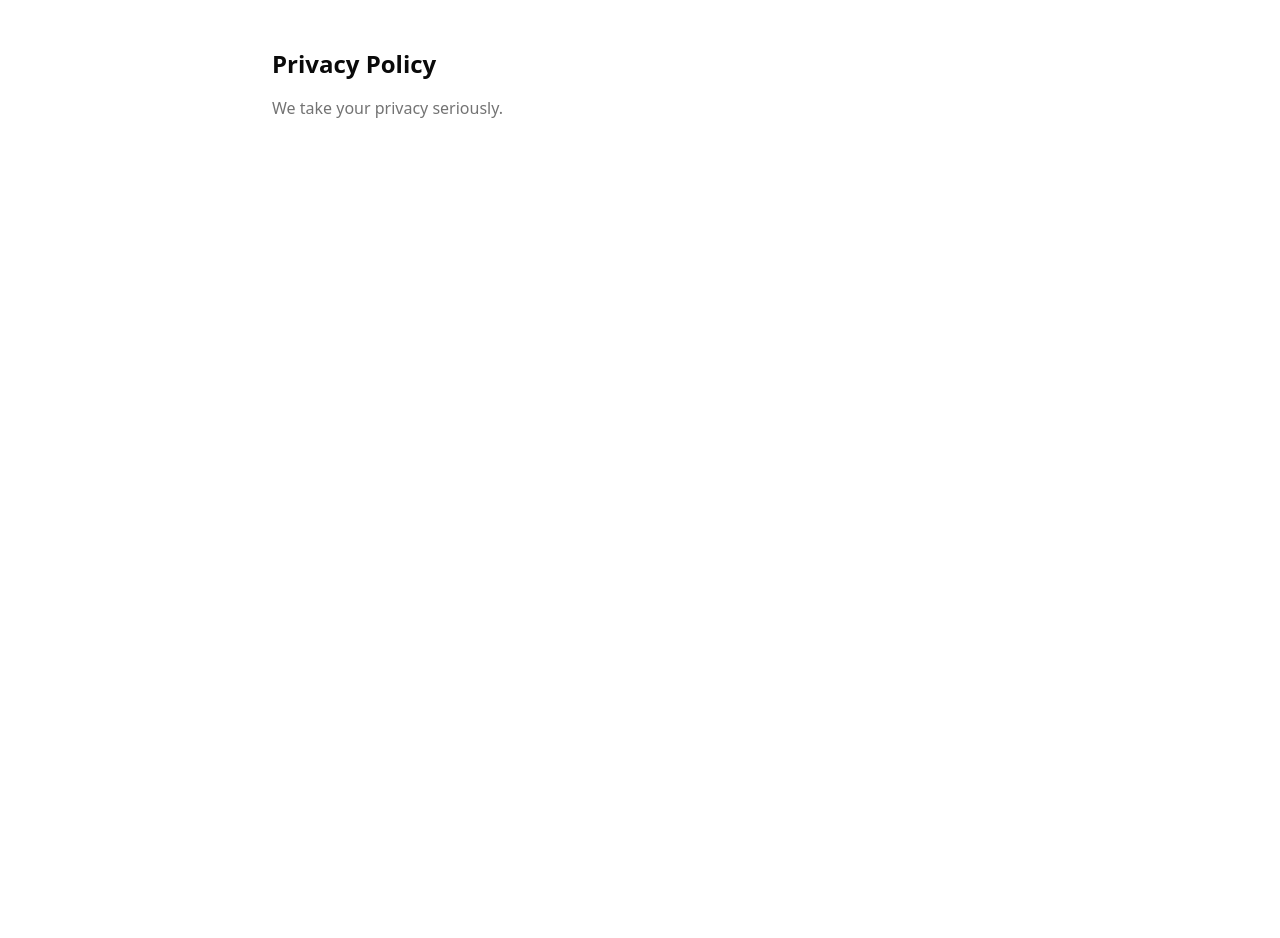
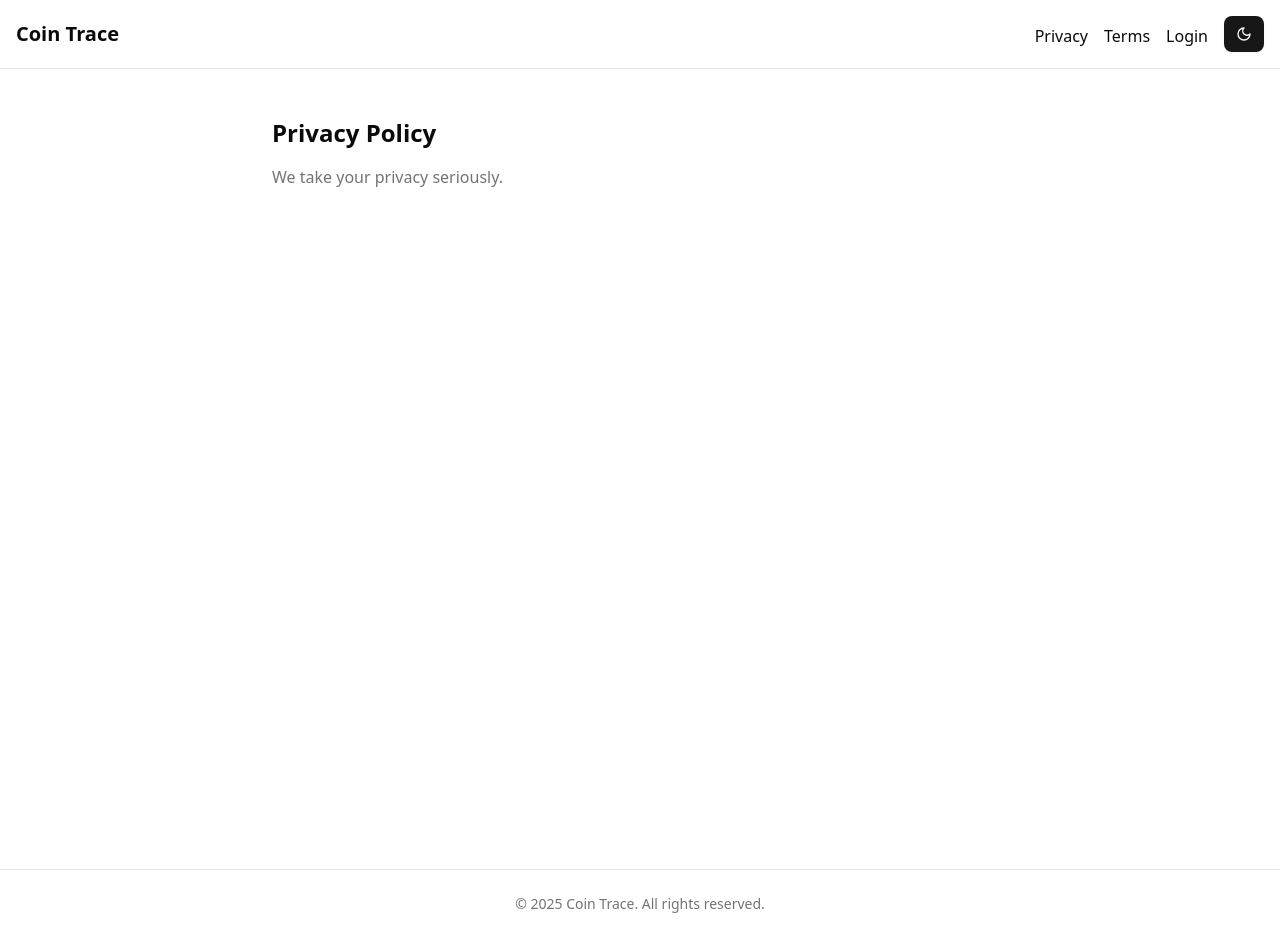
Before and after one commit to abijith-suresh/coin-trace, a Next.js app: page /privacy-policy in a window 1280 px wide. Before the commit the page ends 800 px from the top, so only its background shows below. Built offline with nearby package versions, Linux system fonts and the light colour scheme.

Commit message:
feat: add navbar and footer, updated landing page

```diff
--- a/src/app/layout.tsx
+++ b/src/app/layout.tsx
@@ -2,6 +2,8 @@ import type { Metadata } from "next";
 import { Geist, Geist_Mono } from "next/font/google";
 import "./globals.css";
 import { ThemeProvider } from "@/components/theme-provider"
+import Navbar from "@/components/Navbar";
+import Footer from "@/components/Footer";
 
 const geistSans = Geist({
   variable: "--font-geist-sans",
@@ -34,7 +36,9 @@ export default function RootLayout({
           enableSystem
           disableTransitionOnChange
         >
-          {children}
+          <Navbar />
+          <main className="min-h-screen">{children}</main>
+          <Footer />
         </ThemeProvider>
       </body>
     </html>
--- /dev/null
+++ b/src/components/Footer.tsx
@@ -0,0 +1,7 @@
+export default function Footer() {
+  return (
+    <footer className="text-center py-6 border-t text-sm text-muted-foreground">
+      © {new Date().getFullYear()} Coin Trace. All rights reserved.
+    </footer>
+  );
+}
--- /dev/null
+++ b/src/components/Navbar.tsx
@@ -0,0 +1,18 @@
+import Link from 'next/link';
+import { ThemeToggle } from './theme-toggle';
+
+export default function Navbar() {
+  return (
+    <nav className="flex items-center justify-between p-4 border-b">
+      <Link href="/" className="text-xl font-bold">
+        Coin Trace
+      </Link>
+      <div className="space-x-4">
+        <Link href="/privacy-policy">Privacy</Link>
+        <Link href="/terms-of-service">Terms</Link>
+        <Link href="/signin">Login</Link>
+        <ThemeToggle />
+      </div>
+    </nav>
+  );
+}
--- a/src/components/theme-toggle.tsx
+++ b/src/components/theme-toggle.tsx
@@ -1,15 +1,23 @@
 'use client';
 
+import { useEffect, useState } from 'react';
 import { useTheme } from 'next-themes';
 import { Sun, Moon } from 'lucide-react';
 import { Button } from '@/components/ui/button';
 
 export function ThemeToggle() {
   const { theme, setTheme } = useTheme();
+  const [mounted, setMounted] = useState(false);
+
+  useEffect(() => {
+    setMounted(true);
+  }, []);
+
+  if (!mounted) return null;
 
   return (
     <Button onClick={() => setTheme(theme === 'dark' ? 'light' : 'dark')}>
-      {theme === 'dark' ? <Sun /> : <Moon />}
+      {theme === 'dark' ? <Sun className="w-4 h-4" /> : <Moon className="w-4 h-4" />}
     </Button>
   );
 }
```
